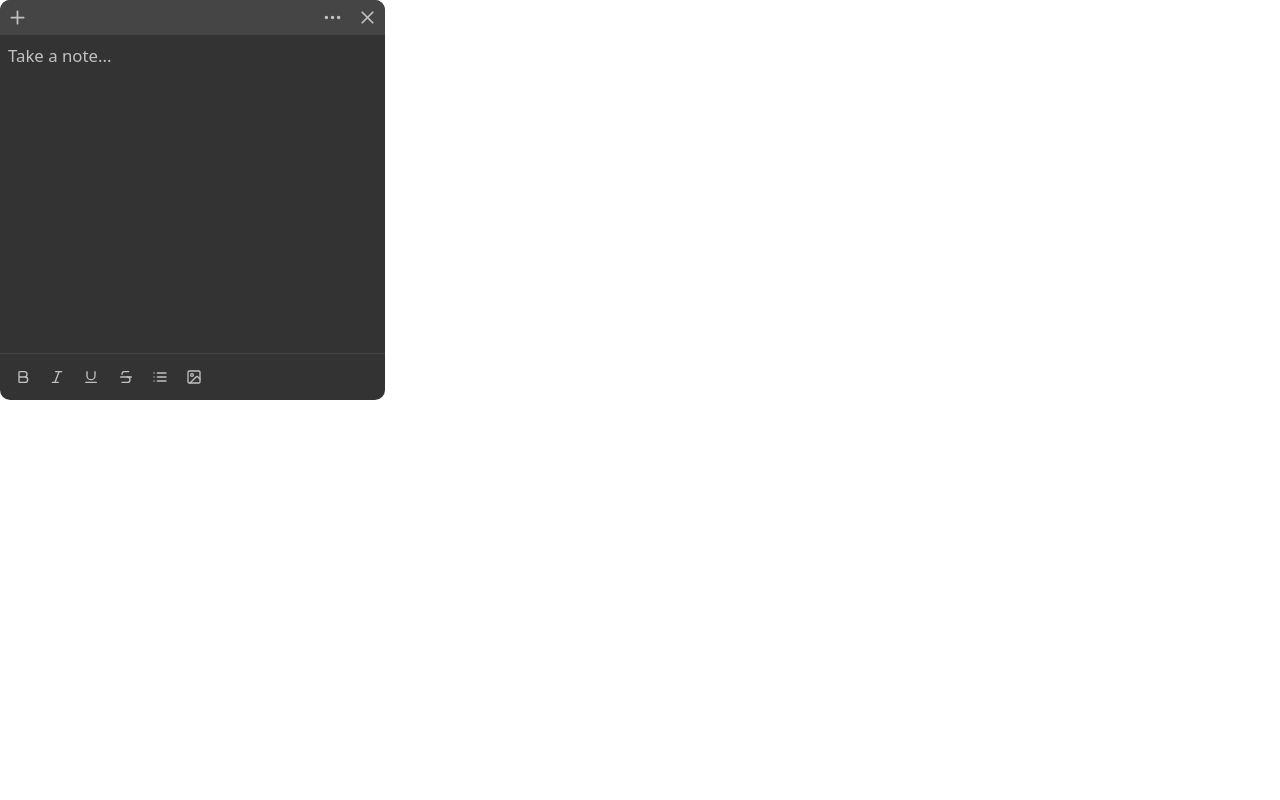
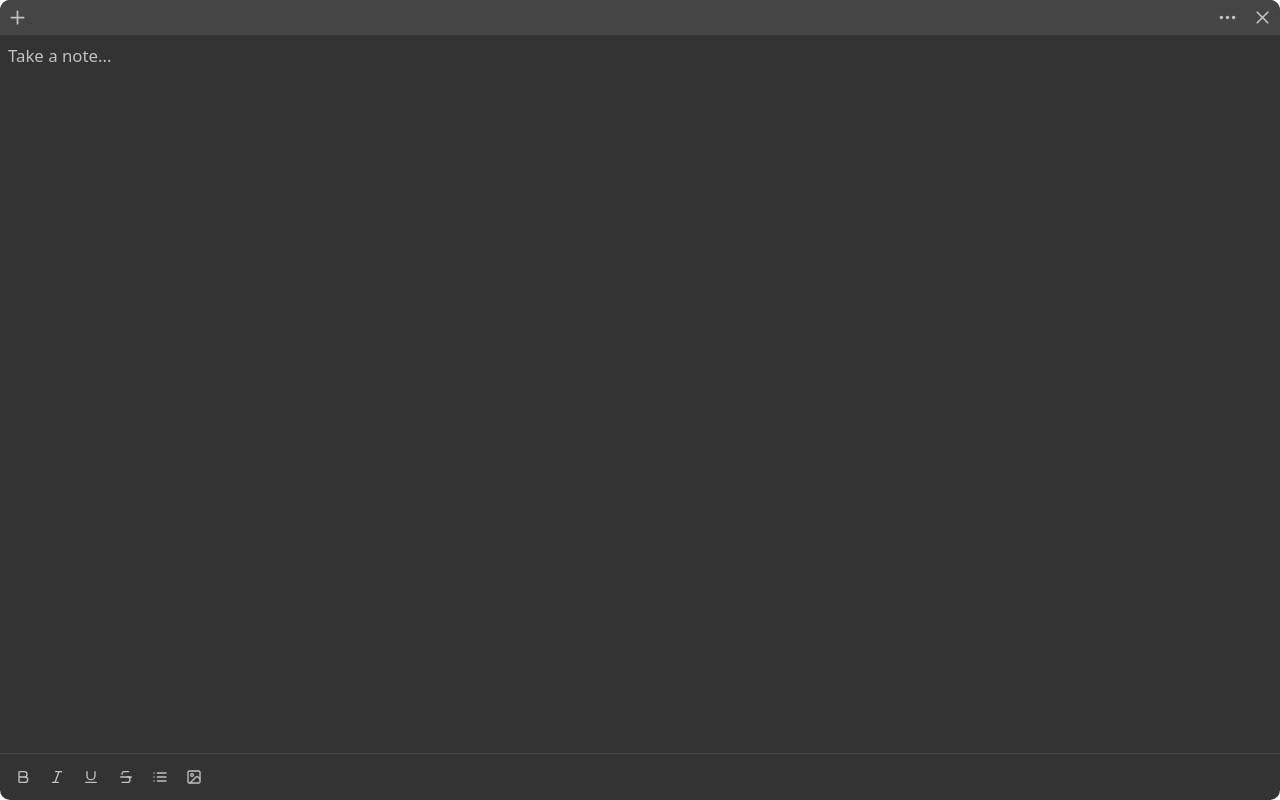
Before and after one commit to borntofrappe/sticky-notes, a SvelteKit app: page / in a window 1280 px wide. Built offline with nearby package versions, Linux system fonts and the light colour scheme.

Commit message:
window size
the size of the note should be limited by the window; to stretch vertically include the block-size on the html and body element with a global selector

```diff
--- a/src-tauri/tauri.conf.json
+++ b/src-tauri/tauri.conf.json
@@ -13,8 +13,8 @@
     "windows": [
       {
         "title": "sticky-notes",
-        "width": 800,
-        "height": 600
+        "width": 385,
+        "height": 400
       }
     ],
     "security": {
--- a/src/app.css
+++ b/src/app.css
@@ -2,11 +2,6 @@
   box-sizing: border-box;
   margin: 0;
   padding: 0;
-}
-
-html,
-body {
-  block-size: 100%;
 }
 
 body {
--- a/src/routes/+page.svelte
+++ b/src/routes/+page.svelte
@@ -68,9 +68,12 @@
 </main>
 
 <style>
+  :global(:is(html, body)) {
+    block-size: 100%;
+  }
+
   .note {
-    width: 385px;
-    height: 400px;
+    block-size: 100%;
     --button-size-1: 30px;
     --button-size-2: 35px;
     --border-radius: 10px;
```
